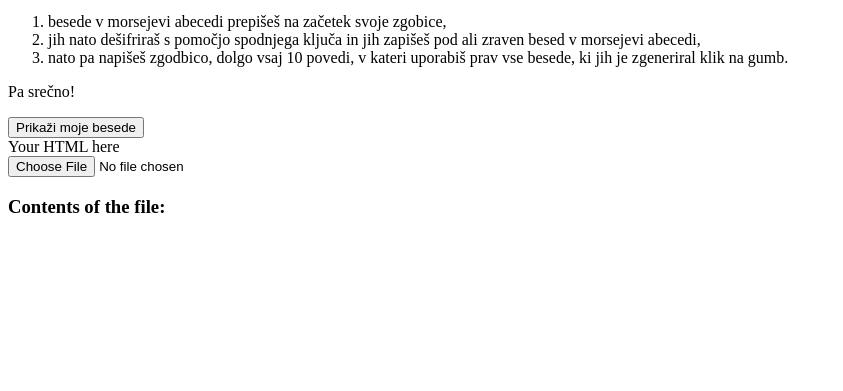
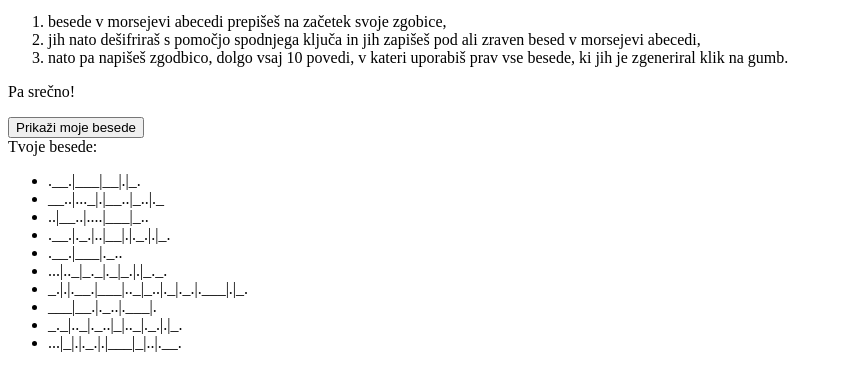
Before and after one commit to sintakticniSladkorcek/sintakticniSladkorcek.github.io, a plain HTML site: page index.html in a window 1280 px wide. Both pictures are taken after a click on the button "Prikaži moje besede". Shown: the part 101-492 px from the top of the page, without its empty margins (0-843 px from the left). Drawn offline with Linux system fonts and the light colour scheme.

Commit message:
Make working word generator on button click

```diff
--- a/index.html
+++ b/index.html
@@ -14,13 +14,8 @@
             <li>nato pa napišeš zgodbico, dolgo vsaj 10 povedi, v kateri uporabiš prav vse besede, ki jih je zgeneriral klik na gumb.</li>
         </ol> Pa srečno!</p>
     <button id="generiraj_besede" type="button" onclick="generiraj_besede()">Prikaži moje besede</button>
-    <div id="zgenerirane_besede">
-        This is my DIV element.
-      </div>
+    <div id="zgenerirane_besede"></div>
 
-      <input type="file" id="file-input" />
-<h3>Contents of the file:</h3>
-<pre id="file-content"></pre>
 
     <script src="main.js"></script>
 </body>
--- a/main.js
+++ b/main.js
@@ -28,41 +28,475 @@ let abc_to_morse = {
 'z':'__..'
 };
 
-let path_to_wordlist = "wordlists/all.txt";
+let file_content = `ananas
+apnenec
+arhitekt
+astronavt
+avtomobil
+avtoportret
+baker
+balet
+baletnik
+bankovec
+boben
+bonton
+brat
+bratranec
+brivnik
+brlog
+cenik
+cent
+center
+cilj
+cvet
+delec
+diagram
+dinozaver
+dom
+dostop
+duh
+duhovnik
+ekvator
+element
+evro
+fagot
+fagotist
+februar
+festival
+flavta
+flavtist
+flavtistka
+fotelj
+galeb
+gib
+glas
+godec
+gol
+golob
+gozd
+grad
+graf
+internet
+izdelek
+izgovor
+izhod
+izpit
+izvor
+jagoda
+januar
+jastreb
+jezik
+jambor
+kamen
+karta
+kilogram
+kip
+kipar
+kisik
+kitarist
+klanec
+klarinet
+klavir
+kolk
+koncert
+kontinent
+kozarec
+krhelj
+krog
+krompir
+kruh
+kvadrat
+labod
+les
+lik
+likalnik
+list
+lok
+lokvanj
+magnet
+mah
+material
+med
+medved
+mesec
+meter
+mikroorganizem
+milijon
+mineral
+mir
+miza
+motor
+mrak
+muzej
+nahod
+naliv
+namen
+namig
+napad
+napotek
+narod
+naslov
+naslovnik
+obraz
+obrazec
+obrazek
+oder
+odhodek
+odlomek
+odnos
+odpadek
+odsev
+odstavek
+odtenek
+odtis
+ogenj
+oglas
+oglje
+oklepaj
+okolje
+omara
+opis
+orel
+organ
+organizem
+orkester
+ostanek
+otrok
+oven
+pagoda
+pajkovec
+panj
+parlament
+pepel
+pesnik
+pianist
+piramida
+pirh
+pisatelj
+plazilec
+ples
+plin
+plod
+podatek
+podhod
+pogon
+pogovor
+pojav
+pol
+polh
+policistka
+pomen
+porabnik
+portret
+posameznik
+poskus
+posnetek
+potka
+potomec
+potopis
+poudarek
+pozdrav
+pragozd
+pravokotnik
+pravopis
+praznik
+prebivalec
+predpis
+predsednik
+predsodek
+pregovor
+premog
+prikaz
+pripadnik
+priseljenec
+prizor
+problem
+promet
+prostor
+radio
+razvoj
+red
+refren
+relief
+rezultat
+ribez
+ritem
+rob
+rod
+rog
+rokav
+rondo
+saksofon
+samec
+samoglasnik
+sesalec
+seznam
+simbol
+sin
+skladatelj
+sklep
+sladoled
+slikar
+sneg
+sod
+soglasnik
+sogovorec
+sorodnik
+sovrstnik
+splet
+spored
+stanovanje
+start
+stavek
+stereotip
+stik
+stol
+stolpec
+stric
+strip
+stroj
+strup
+sukanec
+svet
+tabor
+tabornica
+tabornik
+tekmovanje
+tekstil
+teleskop
+termometer
+tlak
+tloris
+tok
+tona
+top
+torta
+trak
+travnik
+trgovina
+trn
+ugled
+umetnik
+uvod
+valj
+valjar
+vdovec
+veja
+ventil
+verz
+veter
+vinograd
+vir
+vitamin
+vitez
+vod
+voda
+vodnik
+volk
+volkec
+volkulja
+vosek
+vozel
+vpliv
+vrabec
+vrh
+vrstnik
+vrt
+vrv
+vzorec
+vzrok
+zajedavec
+zajtrk
+zakon
+zalet
+zapis
+zastava
+zbor
+znanstvenik
+zob
+zvezda
+zvezek
+zvok
+bel
+besen
+bled
+cel
+cerkven
+debel
+dneven
+dobeseden
+dolg
+domiseln
+drevesen
+elektronski
+enak
+enakomeren
+enakopraven
+februarski
+festivalski
+glasben
+globok
+gol
+gospodinjski
+gost
+govorjen
+hiter
+interneten
+izjemen
+januarski
+jedilen
+jeklen
+jezikoven
+jutranji
+kisel
+kopenski
+koristen
+kratek
+kriv
+kulturen
+lasten
+lesen
+likoven
+ljudski
+magneten
+mednaroden
+meglen
+mesten
+mineralen
+mlad
+moder
+moderen
+morebiten
+morski
+motoren
+muzejski
+nag
+namenjen
+naraven
+nasilen
+nepoudarjen
+nestrpen
+nevaren
+nizek
+nov
+obmorski
+obnovljiv
+odgovoren
+ognjen
+organski
+oseben
+osnoven
+otrokov
+pester
+pisan
+plesniv
+plinast
+podhlajen
+podoben
+pogost
+pomladanski
+posamezen
+poudarjen
+pravokoten
+prepusten
+pretiran
+primeren
+pritrjen
+prometen
+radoveden
+rastlinski
+rjav
+rumen
+samostojen
+siv
+skupen
+sladek
+slan
+socialen
+sodoben
+soroden
+sposoben
+strupen
+svoboden
+telesen
+toploten
+tradicionalen
+trden
+umeten
+usmerjen
+ustrezen
+varen
+velik
+vetrn
+visok
+vodljiv
+vodoodporen
+vodoraven
+vpojen
+vreden
+vremenski
+vzporeden
+vztrajen
+zaporeden
+zarjavel
+zdrav
+zelen
+zimski
+zimzelen`;
 
-function getText(){
-    // read text from URL location
-    var request = new XMLHttpRequest();
-    request.open('GET', 'https://github.com/sintakticniSladkorcek/sintakticniSladkorcek.github.io/blob/main/wordlists/all.txt', true);
-    request.send(null);
-    request.onreadystatechange = function () {
-        if (request.readyState === 4 && request.status === 200) {
-            var type = request.getResponseHeader('Content-Type');
-            if (type.indexOf("text") !== 1) {
-                return request.responseText;
+let all_words = file_content.split('\n');
+
+function generate_identification_code(){
+    let abc_words = [];
+    let morse_words = [];
+    for(let i = 0; i < 10; i++){
+        let random_word = all_words[Math.floor(Math.random() * all_words.length)]; //Math.random.choice(all_words);
+        abc_words.push(random_word);
+
+        let morse_letters = word_to_morse(random_word);
+        let morse_word = '';
+        for(let j = 0; j < morse_letters.length; j++){
+            morse_word += morse_letters[j];
         }
+        morse_words.push(morse_word);
+
     }
+
+    return abc_words, morse_words;
+}
+
+function letter_to_morse(letter){
+    return abc_to_morse[letter];
+}
+
+function word_to_morse(word){
+    let letters = word.split('');
+    let morse_letters = letters.map(x => letter_to_morse(x) + '|');
+    morse_letters[morse_letters.length-1] = morse_letters[morse_letters.length-1].slice(0, -1); // remove | at the end of the word
+    return morse_letters;
+}
+
+function makeList(data) {
+    let listElement = document.createElement('ul');
+    let listItem;
+
+    document.getElementById('zgenerirane_besede').appendChild(listElement);
+
+    for (let i = 0; i < data.length; ++i) {
+        listItem = document.createElement('li');
+        listItem.innerHTML = data[i];
+        listElement.appendChild(listItem);
     }
 }
 
-let file_content = getText();
-let all_words = file_content.split('\n');
-for(var line = 0; line < 10; line++){
-    console.log(all_words[line]);
-}
+function generiraj_besede() {
 
-
-function generiraj_besede() {
-    console.log('Dela')
     let place_for_words = document.getElementById("zgenerirane_besede");
-    place_for_words.innerHTML = "Your HTML here";
+    place_for_words.innerHTML = "Tvoje besede:";
+    let result = generate_identification_code();
+    makeList(result);
     if (place_for_words.style.display === "none") {
         place_for_words.style.display = "block";
-    // } else {
-    //     place_for_words.style.display = "none";
     }
-    return "p1 * p2";
+    return result;
 }
-
-// let button = document.getElementById('generiraj_besede');
-// button.addEventListener("click", generiraj_besede);
```
Lines whose indentation alone changed are shown as unchanged.
